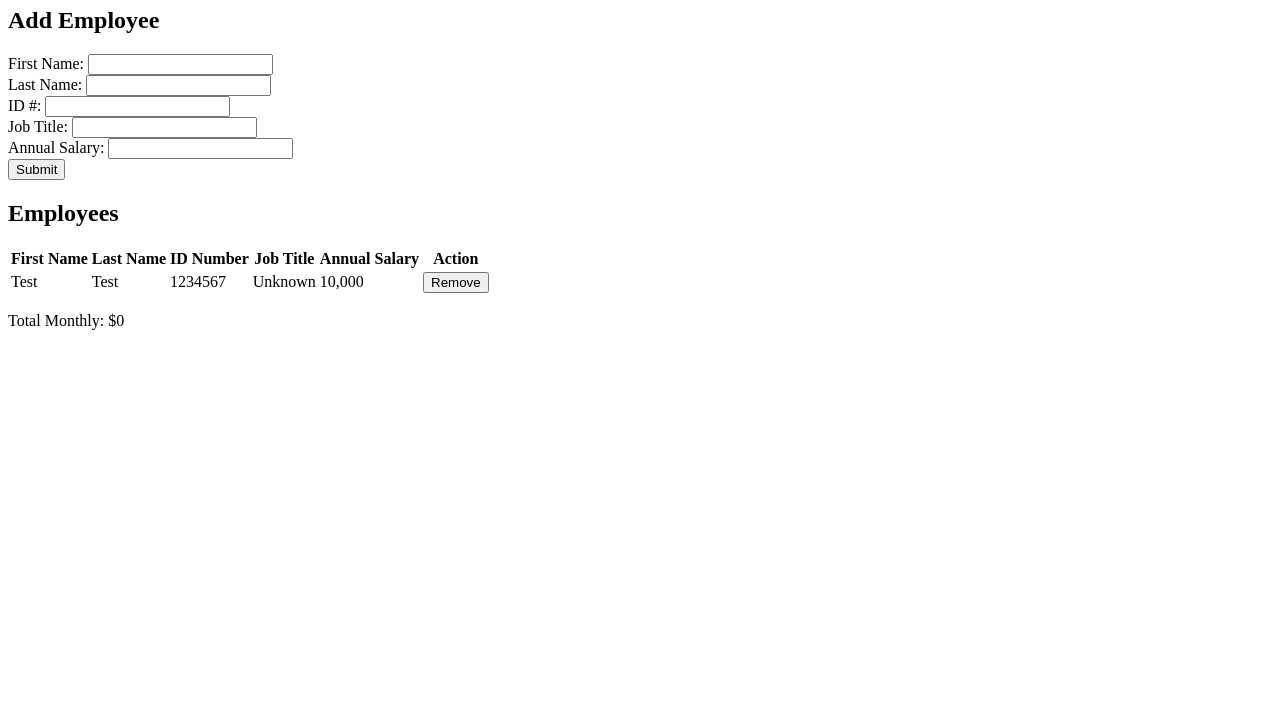
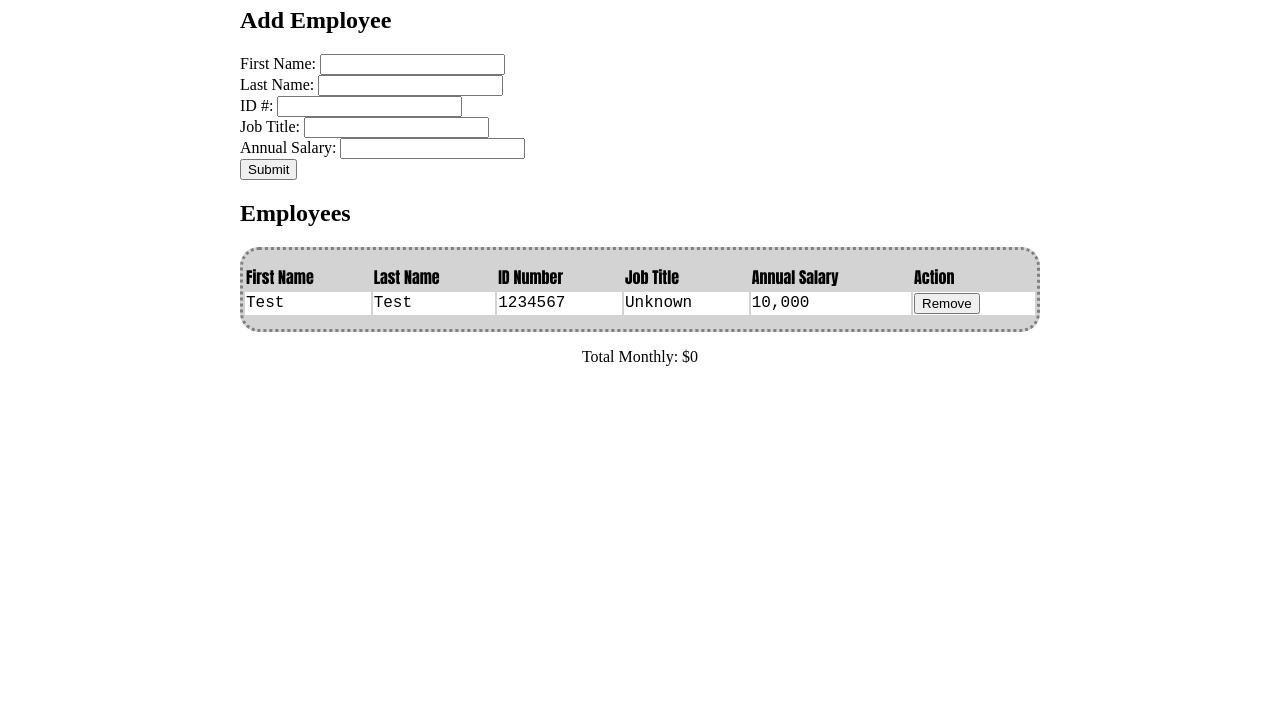
Before and after one commit to vang1100/weekend-salary-calculator, a website: page index.html in a window 1280 px wide. Shown: the part 73-800 px from the top of the page. Drawn offline with Linux system fonts and the light colour scheme.

Commit message:
css edited

```diff
--- a/client.js
+++ b/client.js
@@ -37,10 +37,18 @@ function deleteRemove(event){
 
 // clearFields();
 
-function calculateSalary () {
-    let totalMonthly = document.querySelector('span').innerText;
-    console.log('testing total monthly', totalMonthly);
-    return totalMonthly += annualSalary;
+// function calculateSalary () {
+//     let totalMonthly = document.querySelector('span').innerText;
+//     console.log('testing total monthly', totalMonthly);
+//     return totalMonthly += annualSalary;
+// }
+
+function add(){
+    let annualSalary = document.querySelector('#salary').value;
+    return totalAnnualSalary += annualSalary;
 }
 
-calculateSalary();
+add();
+console.log('totalAnnualSalary:', totalAnnualSalary);
+
+//document.querySelector('span').innerText = `${totalAnnualSalary / 12}`;
--- a/index.html
+++ b/index.html
@@ -34,7 +34,7 @@
     <table id="employees">
     <h2>Employees</h2>
      <!-- Table heading displays the descriptions -->
-     <thead>
+     </div><thead>
       <tr>
           <th>First Name</th>
           <th>Last Name</th>
@@ -44,6 +44,7 @@
           <th>Action</th>
       </tr>
   </thead>
+
   <tbody id="peopleData">
       <tr>
           <td>Test</td>
--- a/style.css
+++ b/style.css
@@ -3,3 +3,46 @@
     text-align: center;
     color: white;
 }
+#salary-form{
+font-family: 'Courier New', Courier, monospace;
+}
+#content{
+width: 800px;
+text-align: left;
+margin-left: auto;
+margin-right: auto;
+
+}
+#employees {
+padding-top: 12px;
+padding-bottom: 12px;
+background-color: lightgrey;
+width: 800px;
+text-align: left;
+margin-left: auto;
+margin-right: auto;
+border-style:dotted;
+border-radius: 0.5cm;
+font-family: Impact, Haettenschweiler, 'Arial Narrow Bold', sans-serif;
+
+}
+
+#peopleData{
+    background-color: white;
+    font-family: 'Courier New', Courier, monospace;
+
+}
+
+body{
+    margin: 0;
+    padding: 0;
+    font-family:
+}
+
+footer{
+    text-align: center;
+    margin-left: auto;
+    margin-right: auto;
+
+
+}
```
